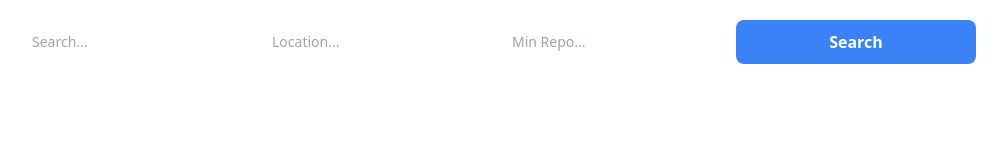
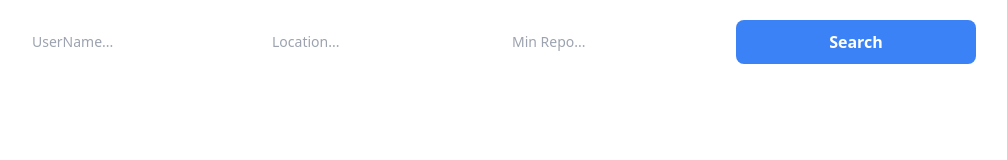
Before and after one commit to ismail06-49/alx-fe-reactjs, a React (Vite) app in the folder github-user-search/: page / in a window 1280 px wide. Shown: the top 160 px of the page, without its empty margins (144-1151 px from the left). Built offline with nearby package versions, Linux system fonts and the light colour scheme.

Commit message:
make the application optimized

```diff
--- a/github-user-search/src/components/Search.jsx
+++ b/github-user-search/src/components/Search.jsx
@@ -34,9 +34,9 @@ export default function Search() {
     return (
         <div>
             <form onSubmit={(e) => handleChange(e)} className=" w-3/4 mt-5 mx-auto flex flex-row">
-                <input type="text" className="py-3 px-4 block w-1/4 border-gray-200 rounded-lg text-sm focus:border-blue-500 focus:ring-blue-500 disabled:opacity-50 disabled:pointer-events-none dark:bg-neutral-900 dark:border-neutral-700 dark:text-neutral-400 dark:placeholder-neutral-500 dark:focus:ring-neutral-600" placeholder="Search..." onChange={(e) => setUser(e.target.value)} />
-                <input type="text" className="py-3 px-4 block w-1/4 border-gray-200 rounded-lg text-sm focus:border-blue-500 focus:ring-blue-500 disabled:opacity-50 disabled:pointer-events-none dark:bg-neutral-900 dark:border-neutral-700 dark:text-neutral-400 dark:placeholder-neutral-500 dark:focus:ring-neutral-600" placeholder="Location..." onChange={(e) => setLocation(e.target.value)} />
-                <input type="text" className="py-3 px-4 block w-1/4 border-gray-200 rounded-lg text-sm focus:border-blue-500 focus:ring-blue-500 disabled:opacity-50 disabled:pointer-events-none dark:bg-neutral-900 dark:border-neutral-700 dark:text-neutral-400 dark:placeholder-neutral-500 dark:focus:ring-neutral-600" placeholder="Min Repo..." defaultValue={minRepos} onChange={(e) => setMinRepos(e.target.value)} />
+                <input role="userInput" type="text" className="py-3 px-4 block w-1/4 border-gray-200 rounded-lg text-sm focus:border-blue-500 focus:ring-blue-500 disabled:opacity-50 disabled:pointer-events-none dark:bg-neutral-900 dark:border-neutral-700 dark:text-neutral-400 dark:placeholder-neutral-500 dark:focus:ring-neutral-600" placeholder="UserName..." onChange={(e) => setUser(e.target.value)} />
+                <input role="locationInput" type="text" className="py-3 px-4 block w-1/4 border-gray-200 rounded-lg text-sm focus:border-blue-500 focus:ring-blue-500 disabled:opacity-50 disabled:pointer-events-none dark:bg-neutral-900 dark:border-neutral-700 dark:text-neutral-400 dark:placeholder-neutral-500 dark:focus:ring-neutral-600" placeholder="Location..." onChange={(e) => setLocation(e.target.value)} />
+                <input role="repoInput" type="text" className="py-3 px-4 block w-1/4 border-gray-200 rounded-lg text-sm focus:border-blue-500 focus:ring-blue-500 disabled:opacity-50 disabled:pointer-events-none dark:bg-neutral-900 dark:border-neutral-700 dark:text-neutral-400 dark:placeholder-neutral-500 dark:focus:ring-neutral-600" placeholder="Min Repo..." defaultValue={minRepos} onChange={(e) => setMinRepos(e.target.value)} />
                 <button className="w-1/4 bg-blue-500 hover:bg-blue-700 text-white font-bold py-2 px-4 rounded-lg" type="submit">Search</button>
             </form>
             {loading && <p>Loading...</p>}
--- a/github-user-search/src/services/githubService.js
+++ b/github-user-search/src/services/githubService.js
@@ -1,5 +1,6 @@
 import axios from 'axios';
-// console.log(process.env.REACT_APP_GITHUB_API_KEY);
+
+// process.env.REACT_APP_GITHUB_API_KEY
 
 export async function fetchUserData(user, location, minRepos) {
 
```
Also changed, not shown: 1 other file (tests, documents, lock files or other folders).
